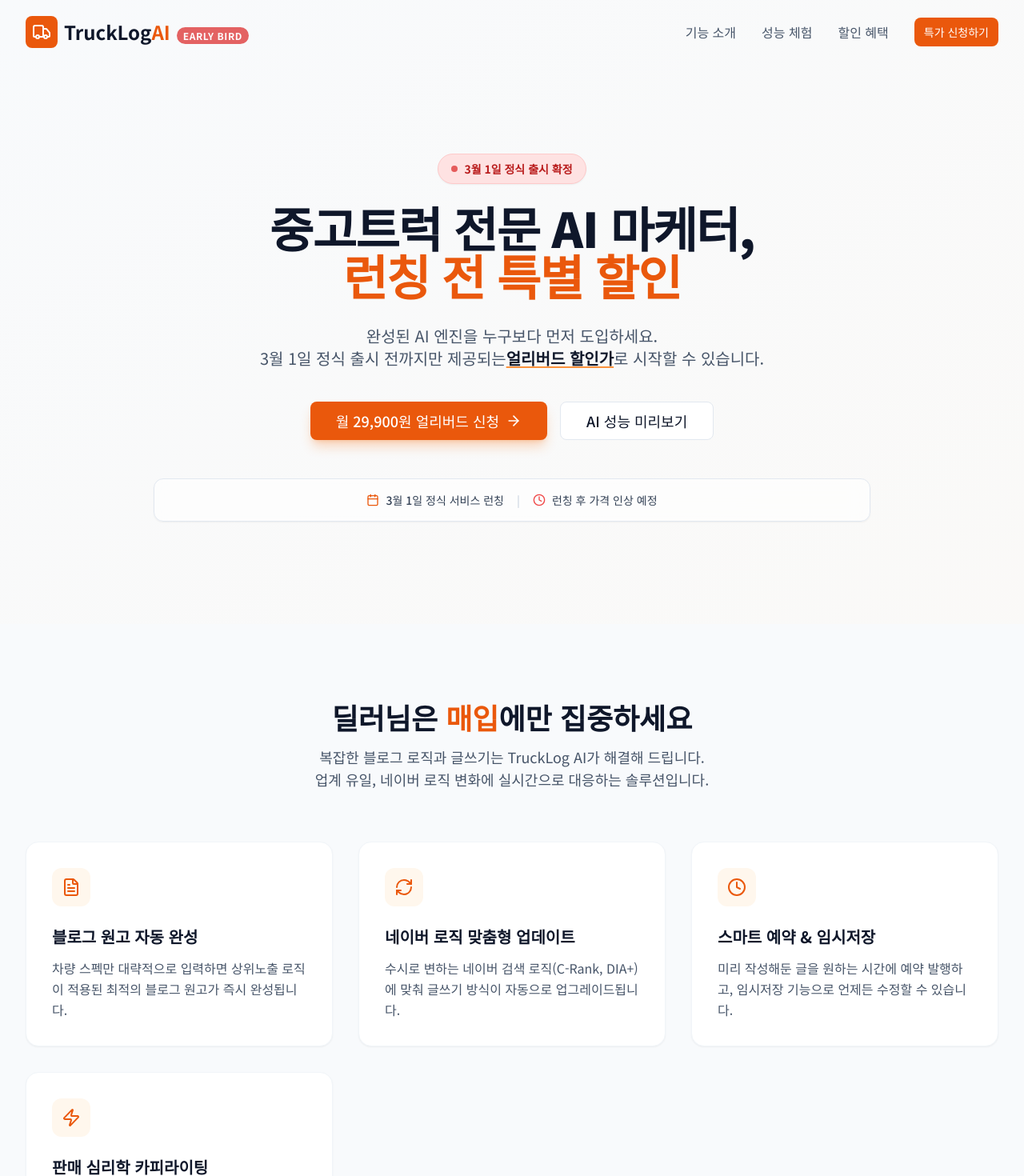
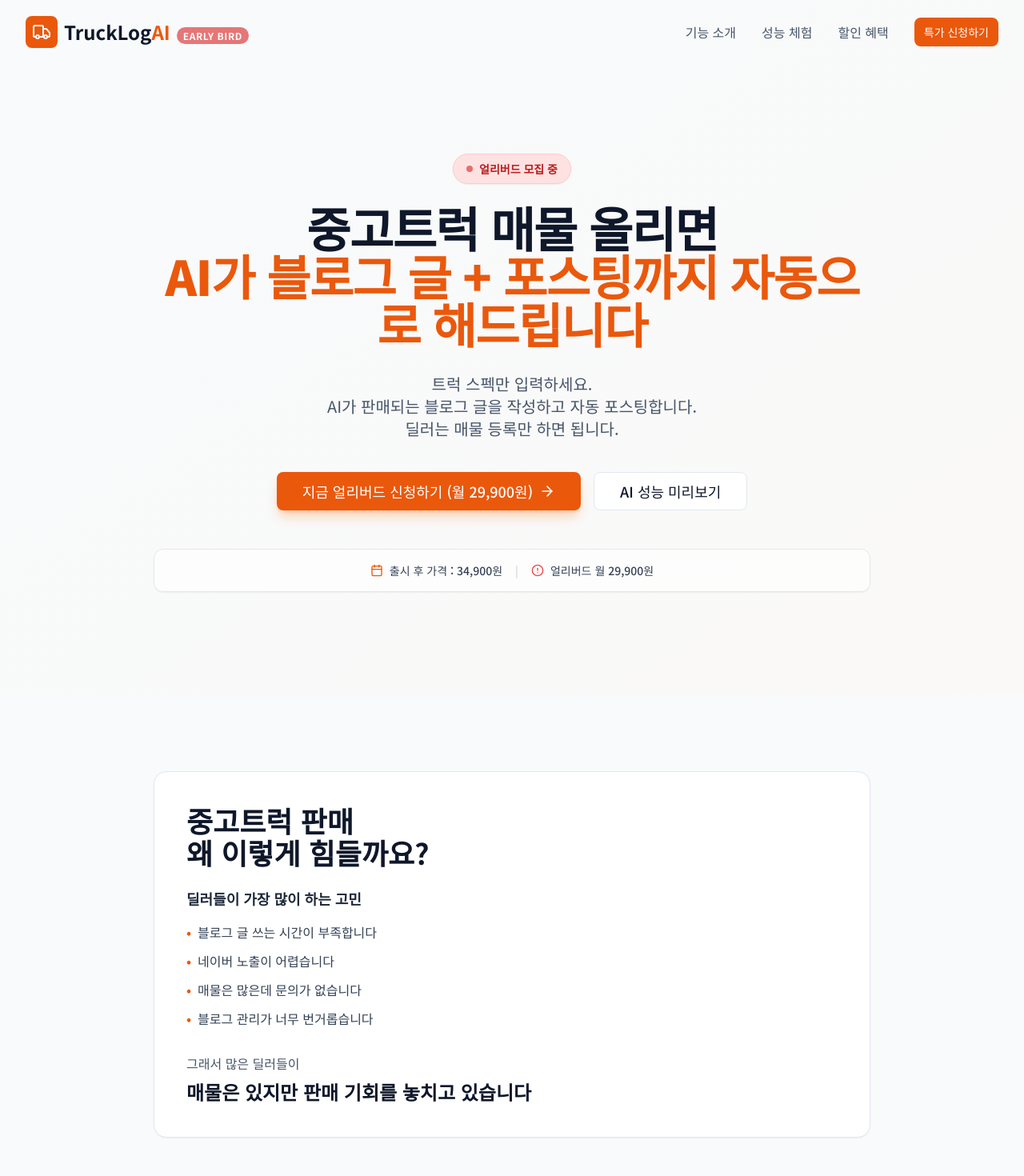
Before and after one commit to zxczxczxc9702/trucklog-ai-landing, a React (Vite) app: page / in a window 1280 px wide. Shown: the top 1470 px of the page at 80% size. Built offline with nearby package versions, Linux system fonts and the light colour scheme.

Commit message:
feat: update landing copy for early bird campaign

```diff
--- a/components/Features.tsx
+++ b/components/Features.tsx
@@ -34,6 +34,40 @@
   return (
     <section id="features" className="py-24 bg-slate-50">
       <div className="max-w-7xl mx-auto px-4 sm:px-6 lg:px-8">
+        <div className="max-w-4xl mx-auto mb-16">
+          <div className="bg-white border border-slate-200 rounded-2xl p-8 md:p-10 shadow-sm">
+            <h2 className="text-3xl md:text-4xl font-bold text-slate-900 leading-tight mb-6">
+              중고트럭 판매<br />
+              왜 이렇게 힘들까요?
+            </h2>
+
+            <p className="text-lg font-semibold text-slate-800 mb-4">딜러들이 가장 많이 하는 고민</p>
+            <ul className="space-y-3 text-slate-700 mb-8">
+              <li className="flex items-start">
+                <span className="text-brand-600 font-bold mr-2">•</span>
+                <span>블로그 글 쓰는 시간이 부족합니다</span>
+              </li>
+              <li className="flex items-start">
+                <span className="text-brand-600 font-bold mr-2">•</span>
+                <span>네이버 노출이 어렵습니다</span>
+              </li>
+              <li className="flex items-start">
+                <span className="text-brand-600 font-bold mr-2">•</span>
+                <span>매물은 많은데 문의가 없습니다</span>
+              </li>
+              <li className="flex items-start">
+                <span className="text-brand-600 font-bold mr-2">•</span>
+                <span>블로그 관리가 너무 번거롭습니다</span>
+              </li>
+            </ul>
+
+            <p className="text-base text-slate-600 mb-2">그래서 많은 딜러들이</p>
+            <p className="text-xl md:text-2xl font-bold text-slate-900">
+              매물은 있지만 판매 기회를 놓치고 있습니다
+            </p>
+          </div>
+        </div>
+
         <div className="text-center mb-16">
           <h2 className="text-3xl md:text-4xl font-bold text-slate-900 mb-4">
             딜러님은 <span className="text-brand-600">매입</span>에만 집중하세요
--- a/components/Hero.tsx
+++ b/components/Hero.tsx
@@ -1,10 +1,13 @@
 import React from 'react';
+import { ArrowRight, Calendar, AlertCircle } from 'lucide-react';
 import { Button } from './ui/Button';
-import { ArrowRight, Clock, Calendar } from 'lucide-react';
 
 export const Hero: React.FC = () => {
-  const scrollToApply = () => {
-    document.getElementById('apply')?.scrollIntoView({ behavior: 'smooth' });
+  const scrollToSection = (id: string) => {
+    const element = document.getElementById(id);
+    if (element) {
+      element.scrollIntoView({ behavior: 'smooth' });
+    }
   };
 
   return (
@@ -12,42 +15,61 @@
       <div className="max-w-7xl mx-auto px-4 sm:px-6 lg:px-8 relative z-10">
         <div className="text-center max-w-4xl mx-auto">
           <div className="inline-flex items-center px-4 py-2 rounded-full bg-red-100 text-red-700 text-sm font-bold mb-6 border border-red-200 shadow-sm">
-            <span className="flex h-2 w-2 rounded-full bg-red-600 mr-2 animate-pulse"></span>
-            3월 1일 정식 출시 확정
+            <span className="flex h-2 w-2 rounded-full bg-red-600 mr-2 animate-pulse" />
+            얼리버드 모집 중
           </div>
 
           <h1 className="text-4xl md:text-6xl font-black text-slate-900 tracking-tight leading-tight mb-8">
-            중고트럭 전문 AI 마케터,<br className="hidden md:block" />
-            <span className="text-brand-600">런칭 전 특별 할인</span>
+            중고트럭 매물 올리면
+            <br className="hidden md:block" />
+            <span className="text-brand-600">AI가 블로그 글 + 포스팅까지 자동으로 해드립니다</span>
           </h1>
 
           <p className="text-lg md:text-xl text-slate-600 mb-10 max-w-2xl mx-auto leading-relaxed">
-            완성된 AI 엔진을 누구보다 먼저 도입하세요.<br />
-            3월 1일 정식 출시 전까지만 제공되는<br className="md:hidden"/>
-            <span className="font-bold text-slate-900 underline decoration-brand-400 decoration-2 underline-offset-2">얼리버드 할인가</span>로 시작할 수 있습니다.
+            트럭 스펙만 입력하세요.
+            <br />
+            AI가 판매되는 블로그 글을 작성하고 자동 포스팅합니다.
+            <br />
+            딜러는 매물 등록만 하면 됩니다.
           </p>
 
           <div className="flex flex-col sm:flex-row gap-4 justify-center items-center mb-12">
-            <Button onClick={scrollToApply} variant="primary" size="lg" className="w-full sm:w-auto text-lg shadow-lg shadow-brand-500/30 font-bold">
-              월 29,900원 얼리버드 신청 <ArrowRight className="ml-2 h-5 w-5" />
+            <Button
+              onClick={() => scrollToSection('apply')}
+              variant="primary"
+              size="lg"
+              className="w-full sm:w-auto text-lg shadow-lg shadow-brand-500/30 font-bold"
+            >
+              지금 얼리버드 신청하기 (월 29,900원)
+              <ArrowRight className="ml-2 h-5 w-5" />
             </Button>
-            <Button variant="outline" size="lg" className="w-full sm:w-auto text-lg bg-white" onClick={() => document.getElementById('demo')?.scrollIntoView({ behavior: 'smooth' })}>
+            <Button
+              variant="outline"
+              size="lg"
+              className="w-full sm:w-auto text-lg bg-white"
+              onClick={() => scrollToSection('demo')}
+            >
               AI 성능 미리보기
             </Button>
           </div>
 
           <div className="flex flex-col md:flex-row justify-center gap-4 text-slate-500 text-sm font-medium bg-white/60 backdrop-blur-md p-4 rounded-xl inline-block border border-slate-200 shadow-sm">
-            <div className="flex items-center text-slate-700"><Calendar className="h-4 w-4 mr-2 text-brand-600" /> 3월 1일 정식 서비스 런칭</div>
+            <div className="flex items-center text-slate-700">
+              <Calendar className="h-4 w-4 mr-2 text-brand-600" />
+              출시 후 가격 : 34,900원
+            </div>
             <div className="hidden md:block text-slate-300">|</div>
-            <div className="flex items-center text-slate-700"><Clock className="h-4 w-4 mr-2 text-red-500" /> 런칭 후 가격 인상 예정</div>
+            <div className="flex items-center text-slate-700">
+              <AlertCircle className="h-4 w-4 mr-2 text-red-500" />
+              얼리버드 월 29,900원
+            </div>
           </div>
         </div>
       </div>
 
-      {/* Background Decor */}
       <div className="absolute top-0 left-0 w-full h-full overflow-hidden -z-10 pointer-events-none">
-        <div className="absolute top-[-10%] right-[-5%] w-[500px] h-[500px] bg-brand-200 rounded-full mix-blend-multiply filter blur-3xl opacity-20 animate-blob"></div>
-        <div className="absolute top-[20%] left-[-10%] w-[500px] h-[500px] bg-slate-200 rounded-full mix-blend-multiply filter blur-3xl opacity-40 animate-blob animation-delay-2000"></div>
+        <div className="absolute top-[-10%] right-[-5%] w-[500px] h-[500px] bg-brand-200 rounded-full mix-blend-multiply filter blur-3xl opacity-20 animate-blob" />
+        <div className="absolute top-[20%] left-[-10%] w-[500px] h-[500px] bg-slate-200 rounded-full mix-blend-multiply filter blur-3xl opacity-40 animate-blob animation-delay-2000" />
       </div>
     </section>
   );
--- a/components/Pricing.tsx
+++ b/components/Pricing.tsx
@@ -74,10 +74,13 @@
       <div className="max-w-7xl mx-auto px-4 sm:px-6 lg:px-8">
         <div className="text-center mb-16">
           <h2 className="text-3xl md:text-4xl font-bold text-slate-900 mb-4">
-            얼리버드 특가 신청하기
+            중고트럭 매물 올리면<br />
+            AI가 블로그 글 + 포스팅까지 자동으로 해드립니다
           </h2>
           <p className="text-lg text-slate-600">
-            3월 1일 정식 출시 전까지만 제공되는 <span className="text-brand-600 font-bold">런칭 전 특별 할인</span>을 놓치지 마세요.
+            트럭 스펙만 입력하세요.<br />
+            AI가 판매되는 블로그 글을 작성하고 자동 포스팅합니다.<br />
+            딜러는 매물 등록만 하면 됩니다.
           </p>
         </div>
 
@@ -96,8 +99,8 @@
 
               <div className="space-y-2 mb-8 pb-8 border-b border-slate-100">
                 <div className="flex justify-between items-center text-slate-500">
-                  <span>정식 출시가 (3/1 이후)</span>
-                  <span className="text-lg line-through decoration-slate-500 decoration-1">월 34,900원</span>
+                  <span>출시 후 가격</span>
+                  <span className="text-lg line-through decoration-slate-500 decoration-1">34,900원</span>
                 </div>
                 <div className="flex justify-between items-center text-brand-600 font-bold bg-brand-50 p-3 rounded-lg mt-2">
                   <span className="flex items-center"><Timer className="h-4 w-4 mr-2" />지금 신청 시 5,000원 할인</span>
@@ -213,10 +216,10 @@
                 )}
 
                 <Button type="submit" variant="primary" className="w-full h-12 text-lg font-bold" disabled={loading}>
-                  {loading ? <Loader2 className="animate-spin mr-2" /> : '얼리버드 특가로 시작하기'}
+                  {loading ? <Loader2 className="animate-spin mr-2" /> : '지금 얼리버드 신청하기 (월 29,900원)'}
                 </Button>
                 <p className="text-center text-xs text-slate-400 mt-4">
-                  * 결제 전에는 요금이 부과되지 않습니다.
+                  출시 후 가격 : 34,900원
                 </p>
               </form>
             )}
```
